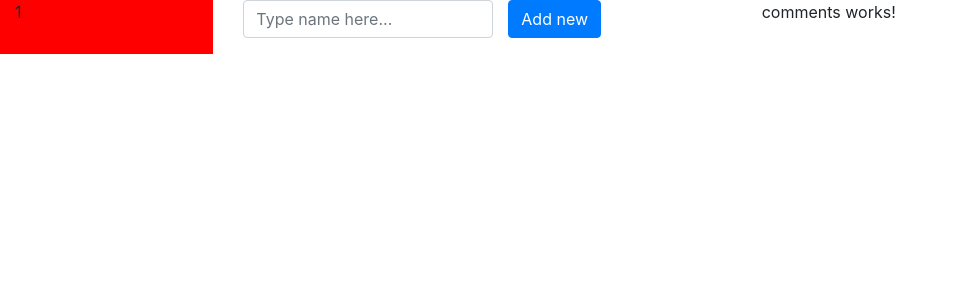
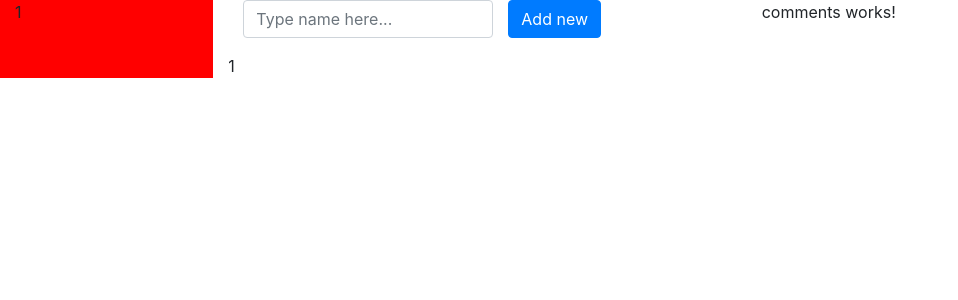
Before and after one commit to Nix-pl/test-UI, an Angular app in the folder test-UI/: page / in a window 1280 px wide. Shown: the top 300 px of the page, without its empty margins (0-958 px from the left). Built offline with nearby package versions, Linux system fonts and the light colour scheme.

Commit message:
1st push

```diff
--- a/test-UI/src/app/items/items.component.html
+++ b/test-UI/src/app/items/items.component.html
@@ -7,4 +7,6 @@
       </div>
     </div>
   </form>
+  <div>1</div>
+  <!--qwe-->
 </div>
```
